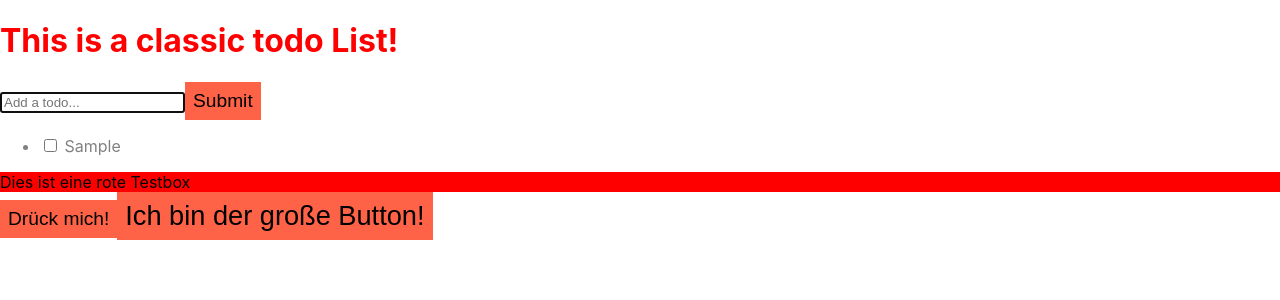
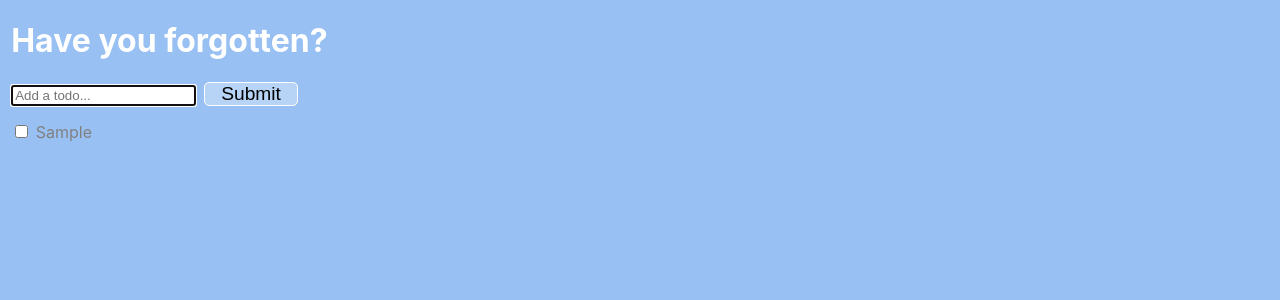
Before and after one commit to thomasmueller87/first-react-project, a React (Vite) app: page / in a window 1280 px wide. Both pictures are taken after typing "Sample" into the empty fields and a click on the button "Submit". Shown: the top 300 px of the page. Built offline with nearby package versions, Linux system fonts and the light colour scheme; no server answers.

Commit message:
Styles added

```diff
--- a/src/App.jsx
+++ b/src/App.jsx
@@ -1,10 +1,10 @@
 
 import './App.css'
 import Headline from './Headline';
-import Box from './Box';
+
 import Form from './Form';
 import TodoList from './TodolList';
-import Button from './Button';
+
 import { useEffect, useState } from 'react';
 import styled from 'styled-components';
 
@@ -26,7 +26,7 @@ function App() {
         const allTodos = todosFromApi.slice(0, 9).map((todo) => ({
           title: todo.title,
           isDone: todo.completed,
-          color: "grey",
+          color: "var(--primary)",
         }));
 
         // Aktualisiere den State mit den Todos der API
@@ -63,16 +63,13 @@ function App() {
 
 
   return (<div className="App">
-    <Headline color="red" name="This is a classic todo List!" />
+    <Headline color="red" name="Have you forgotten?" />
 
       <Form onAddTodo={addTodo}/>
 
       <TodoList todos={todos}/>
 
-    <Box backcolor="red" text="Dies ist eine rote Testbox" />
 
-    <Button text="Drück mich!" />
-    <Button isLarge text="Ich bin der große Button!" />
   </div>)
 
 }
--- a/src/Button.css
+++ b/src/Button.css
@@ -1,8 +1,9 @@
 .button {
-  border: none;
-  background-color: tomato;
+  border: 1px solid white;
+  border-radius: 5px;
+  background-color: rgba(255, 255, 255, 0.303);
   font-size: 1.2rem;
-  padding: 0.5rem;
+  padding: 0rem 1rem;
 }
 
 .button--large {
--- a/src/Button.jsx
+++ b/src/Button.jsx
@@ -1,8 +1,17 @@
+import styled from 'styled-components';
 import './Button.css'
 
 function Button({isLarge, text}) {
     const buttonClass = isLarge ? 'button button--large' : 'button'
-    return <button className={buttonClass}>{text}</button>;
+    return <Button_Style className={buttonClass}>{text}</Button_Style>;
   }
 
+const Button_Style = styled.button`
+border: 1px solid white;
+border-radius: 5px;
+background-color: rgba(255, 255, 255, 0.303);
+font-size: 1.2rem;
+padding: 0rem 1rem;
+margin-left: 0.5rem;
+`
   export default Button;
--- a/src/Form.jsx
+++ b/src/Form.jsx
@@ -1,3 +1,4 @@
+import styled from 'styled-components';
 import Button from './Button'
 
 function Form({ onAddTodo }) {
@@ -21,11 +22,16 @@ function Form({ onAddTodo }) {
         }
 
     return (
-    <form onSubmit={handleFormSubmit}>
+    <Form_Style onSubmit={handleFormSubmit}>
     <input type="text" name="todo" placeholder="Add a todo..." />
     <Button text="Submit" />
-    </form>
+    </Form_Style>
     )
 }
 
+const Form_Style = styled.form`
+  padding-left: 0.7rem
+`
+
+
 export default Form
--- a/src/GlobalStyles.jsx
+++ b/src/GlobalStyles.jsx
@@ -6,10 +6,12 @@ export default createGlobalStyle`
 }
 
 :root {
-    --primary: red;
+    --primary: white;
+    --primary-background: rgb(152, 192, 242);
 }
 
 body {
     margin: 0;
+    background-color: var(--primary-background)
 }
 `
--- a/src/Headline.jsx
+++ b/src/Headline.jsx
@@ -1,6 +1,12 @@
+import styled from "styled-components";
 
-function Headline({color, name}) {
-    return <h1 style={{color: color}}>{name}</h1>
+function Headline({name}) {
+    return <Headline_Style>{name}</Headline_Style>
 }
 
+const Headline_Style = styled.h1`
+    color: white;
+    padding-left: 0.7rem;
+`
+
 export default Headline;
--- a/src/Todo.jsx
+++ b/src/Todo.jsx
@@ -1,5 +1,7 @@
 import { useState } from 'react';
 import './Todo.css';
+import styled from 'styled-components';
+
 
 function Todo({color, title}) {
     const [isDone, setIsDone] = useState(false)
@@ -13,11 +15,20 @@ function Todo({color, title}) {
 
      const listClass = isDone ? 'finished' : '';
 
-    return <li className={listClass} style={{ color: color}}>
+
+
+    return <Listitem className={listClass} style={{ color: color}}>
         <label>
             <input type="checkbox" onChange={markDone} /> {title}
         </label>
-        </li>
+        </Listitem>
+
+
 }
 
+
+const Listitem = styled.li`
+list-style-type:none
+`
+
   export default Todo
--- a/src/TodolList.jsx
+++ b/src/TodolList.jsx
@@ -1,3 +1,4 @@
+import styled from "styled-components";
 import Todo from "./Todo";
 
 function TodoList({todos}) {
@@ -6,10 +7,14 @@ function TodoList({todos}) {
         <Todo key={_index} title={todo.title} color={todo.color} />))
 
 return (
-    <ul>
+    <Ulstyle>
     {todoList}
-        </ul>
+        </  Ulstyle>
 )
 }
 
+const Ulstyle = styled.ul`
+    padding-left: 0.7rem
+`
+
 export default TodoList;
```
